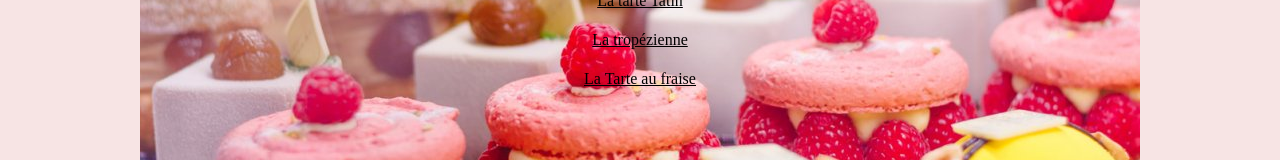
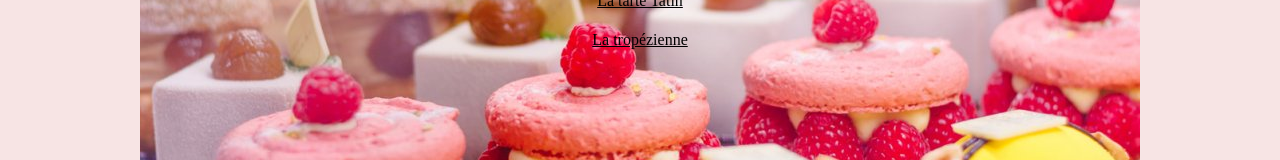
Before and after one commit to rose9034/rose9034.github.io, a plain HTML site: page index.html in a window 1280 px wide. Shown: the part 344-504 px from the top of the page. Drawn offline with Linux system fonts and the light colour scheme.

Commit message:
Update index.html

```diff
--- a/index.html
+++ b/index.html
@@ -15,5 +15,4 @@
 <h3> <i> Les Tartes : </i> </h3>
 <a href="la Tarte Tatin.html"><h4>La tarte Tatin</h4> </a>
 <a href="la tropézienne.html.html"><h4>La tropézienne</h4></a>
-<a href="la tarte au fraise.html"><h4><u>La Tarte au fraise</u></h4></a>
 </header>
```
